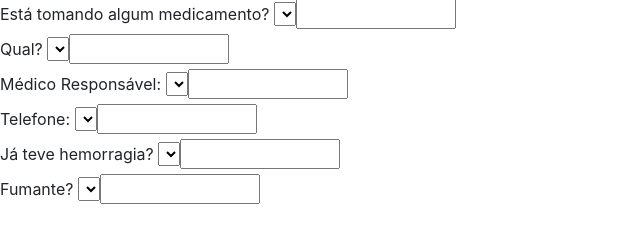
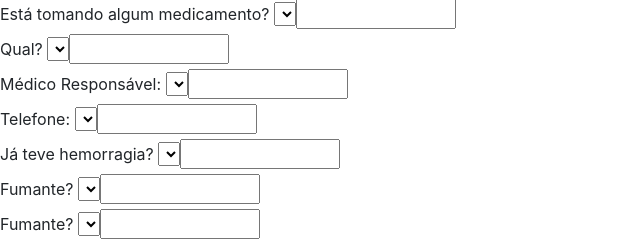
Before and after one commit to ifpb-sr/sisriso, a Flask app: template templates/ clientes/clientes.html in a window 1280 px wide. Shown: the part 899-1143 px from the top of the page, without its empty margins (0-640 px from the left). Before the commit the page ends 1103 px from the top, so only its background shows below. Run offline with Flask 2, Linux system fonts and the light colour scheme; the template is opened without the code that fills it, so the values that code supplies are empty; some libraries are stand-ins or nearby versions.

Commit message:
Update and rename templates/ clientes/clientes.html to  templates/ clientes/clientes.html

```diff
--- a/templates/ clientes/clientes.html
+++ b/templates/ clientes/clientes.html
@@ -195,6 +195,15 @@
 			<input type="text" id="9" name="Fumante?" style="width: 10em"  value="" />
   </div>
 
+				  <div class="area">
+                                <label for="9">Fumante?</label>
+                                <select name="Fumantew id="9">
+			<input type="text" id="9" name="Fumante?" style="width: 10em"  value="" />
+  </div>
+
+
+
+
 
 
 
```
